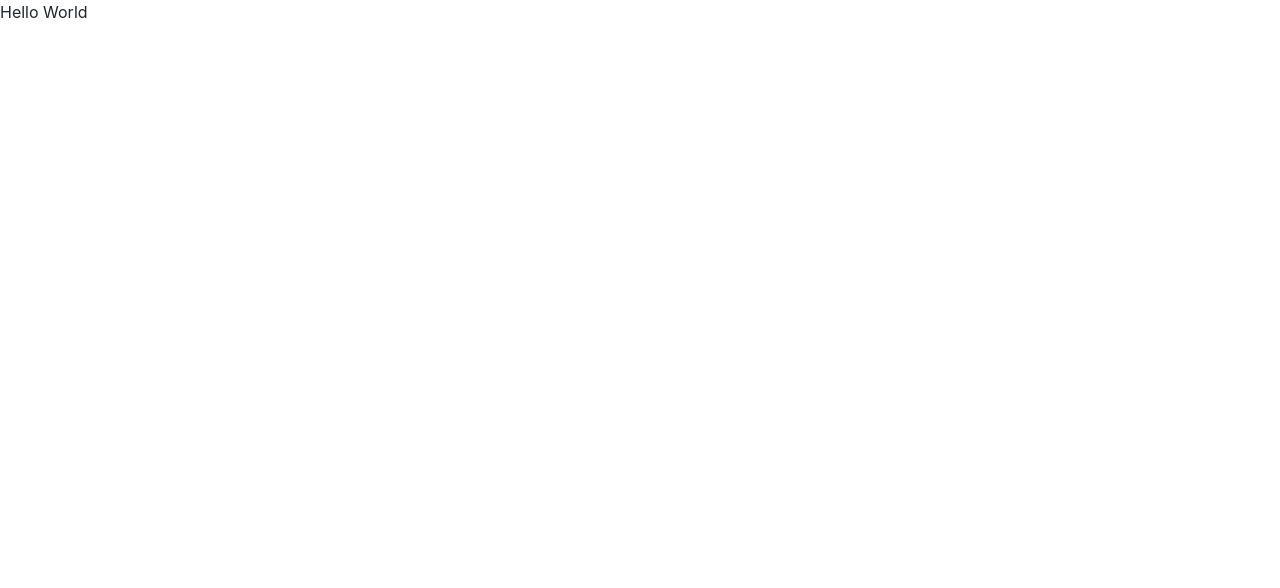
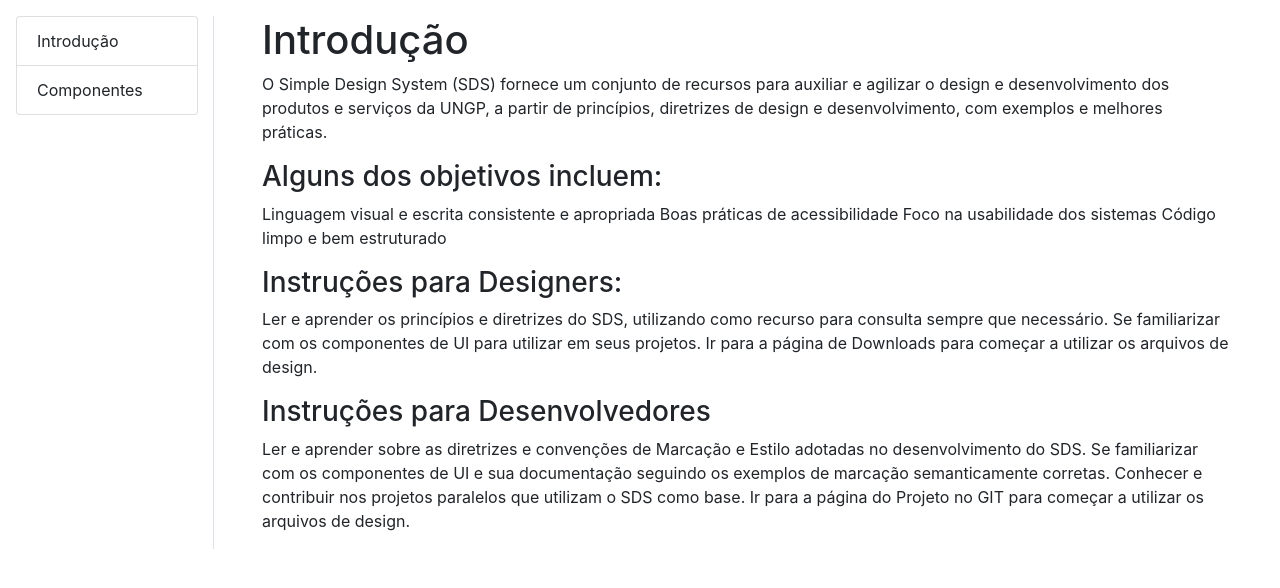
Before and after one commit to viniciusrosa2/system, a plain HTML site: page index.html in a window 1280 px wide. Drawn offline with nearby package versions, Linux system fonts and the light colour scheme.

Commit message:
adiciona aside menu

```diff
--- a/index.html
+++ b/index.html
@@ -10,7 +10,47 @@
 </head>
 
 <body>
-    <p>Hello World</p>
+
+    <div class="container-fluid p-3">
+        <div class="row">
+            <aside class="col-2 border-right">
+                <ul class="list-group">
+                    <li class="list-group-item">Introdução</li>
+                    <li class="list-group-item">
+                        <span data-toggle="collapse" data-target="#components">Componentes</span>
+                        <ul class="collapse" id="components">
+                            <li><span>Sub-item 1</span></li>
+                            <li><span>Sub-item 2</span></li>
+
+                        </ul>
+
+                    </li>
+                </ul>
+            </aside>
+            <main class="col-10 px-5">
+                <h1> Introdução </h1>
+                <p>
+                    O Simple Design System (SDS) fornece um conjunto de recursos para auxiliar e agilizar o design e desenvolvimento dos produtos e serviços da UNGP, a partir de princípios, diretrizes de design e desenvolvimento, com exemplos e melhores práticas.
+                </p>
+                <h3> Alguns dos objetivos incluem: </h3>
+                <p>
+                    Linguagem visual e escrita consistente e apropriada Boas práticas de acessibilidade Foco na usabilidade dos sistemas Código limpo e bem estruturado
+                </p>
+
+                <h3> Instruções para Designers: </h3>
+                <p>
+                    Ler e aprender os princípios e diretrizes do SDS, utilizando como recurso para consulta sempre que necessário. Se familiarizar com os componentes de UI para utilizar em seus projetos. Ir para a página de Downloads para começar a utilizar os arquivos de design.
+                </p>
+
+                <h3> Instruções para Desenvolvedores </h3>
+                <p>
+                    Ler e aprender sobre as diretrizes e convenções de Marcação e Estilo adotadas no desenvolvimento do SDS. Se familiarizar com os componentes de UI e sua documentação seguindo os exemplos de marcação semanticamente corretas. Conhecer e contribuir nos projetos paralelos que utilizam o SDS como base. Ir para a página do Projeto no GIT para começar a utilizar os arquivos de design.
+                </p>
+
+            </main>
+        </div>
+    </div>
+
     <script src="https://code.jquery.com/jquery-3.3.1.slim.min.js" integrity="sha384-q8i/X+965DzO0rT7abK41JStQIAqVgRVzpbzo5smXKp4YfRvH+8abtTE1Pi6jizo" crossorigin="anonymous"></script>
     <script src="https://cdnjs.cloudflare.com/ajax/libs/popper.js/1.14.3/umd/popper.min.js" integrity="sha384-ZMP7rVo3mIykV+2+9J3UJ46jBk0WLaUAdn689aCwoqbBJiSnjAK/l8WvCWPIPm49" crossorigin="anonymous"></script>
     <script src="https://stackpath.bootstrapcdn.com/bootstrap/4.1.3/js/bootstrap.min.js" integrity="sha384-ChfqqxuZUCnJSK3+MXmPNIyE6ZbWh2IMqE241rYiqJxyMiZ6OW/JmZQ5stwEULTy" crossorigin="anonymous"></script>
```
